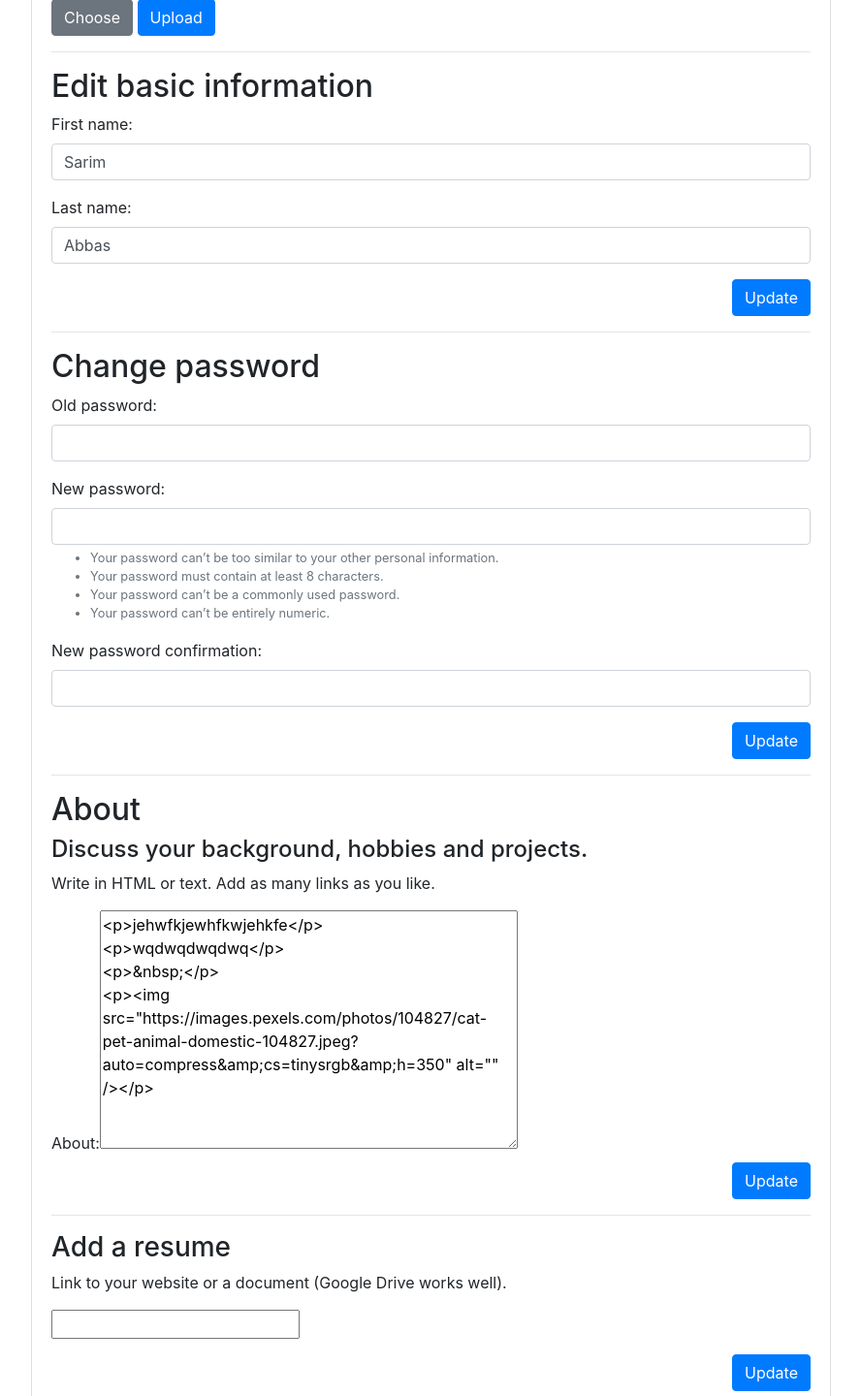
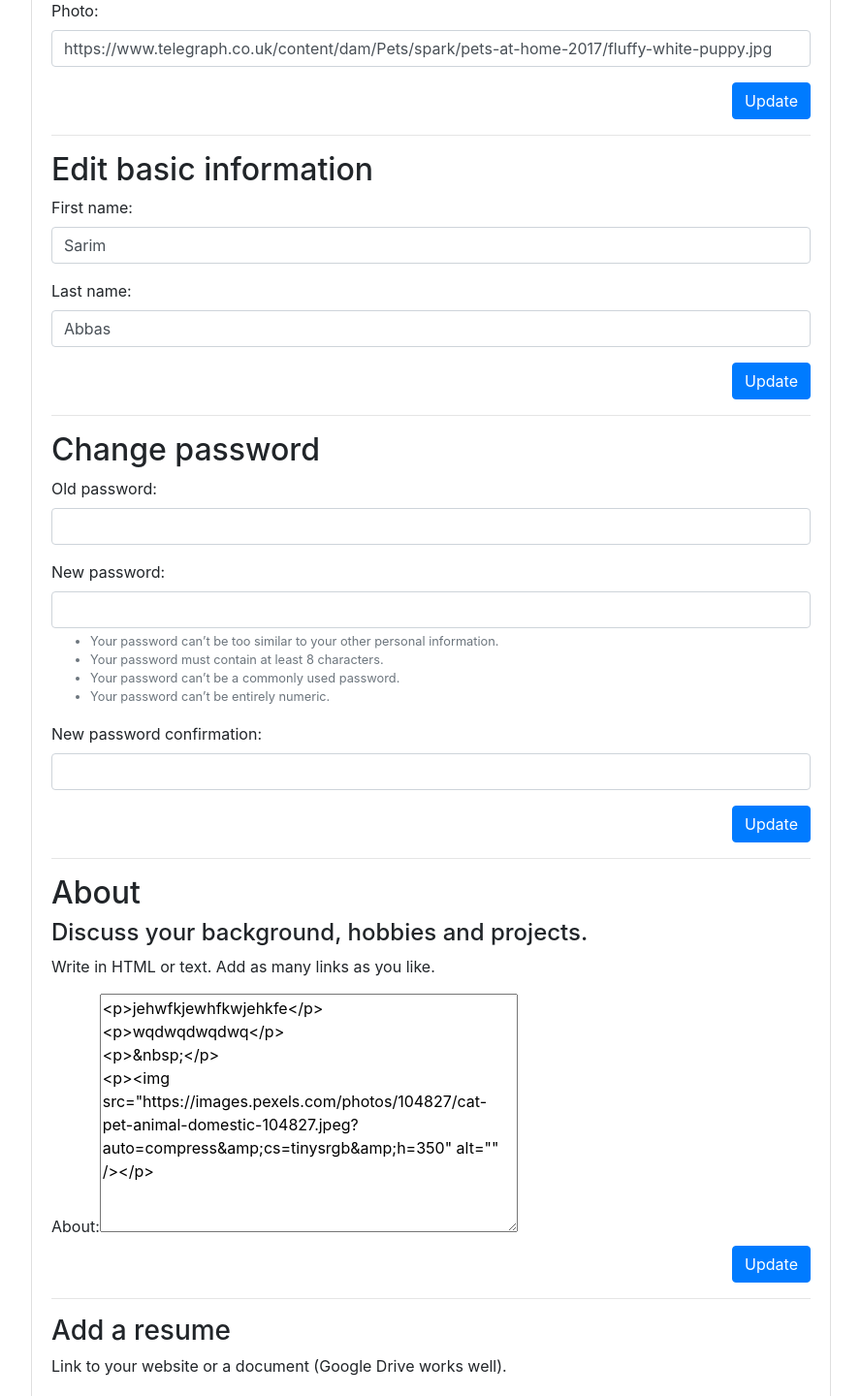
Before and after one commit to yalethinkspace/thinkspace_django, a Django app: page /dashboard/ in a window 1280 px wide, after a click on "Profile". Shown: the part 535-1975 px from the top of the page at 97% size, without its empty margins (338-1226 px from the left). Run offline with Django 3.2, Linux system fonts and the light colour scheme; a user stored in the database is signed in; some libraries are stand-ins or nearby versions.

Commit message:
profile picture + resume functionality

```diff
--- a/client/forms.py
+++ b/client/forms.py
@@ -25,3 +25,13 @@ class DashboardAboutForm(forms.ModelForm):
     class Meta:
         model = User
         fields = ['about']
+
+class DashboardPhotoForm(forms.ModelForm):
+    class Meta:
+        model = User
+        fields = ['photo']
+
+class DashboardResumeForm(forms.ModelForm):
+    class Meta:
+        model = User
+        fields = ['resume']
--- a/client/models.py
+++ b/client/models.py
@@ -21,14 +21,13 @@ class Course(models.Model):
 class User(AbstractUser):
     hearts = models.IntegerField(default=0)
     hearted_users = models.ManyToManyField("User", related_name="hearted_by", blank=True)
-    description = models.TextField(blank=True, null=True)
-    links = models.TextField(blank=True, null=True)
-    image = models.ImageField(blank=True, null=True, upload_to=upload_to)
     is_moderator = models.BooleanField(default=False)
     is_mentor = models.BooleanField(default=False)
     site_roles = models.ManyToManyField(UserSiteRole, related_name="users", blank=True)
     courses = models.ManyToManyField(Course, related_name="courses", blank=True)
     about = HTMLField(blank=True)
+    photo = models.URLField(blank=True)
+    resume = models.URLField(blank=True)
 
     def __str__(self):
         return "{}".format(self.username)
--- a/client/templates/include/dashboard/profile.html
+++ b/client/templates/include/dashboard/profile.html
@@ -5,18 +5,25 @@
         <p class="card-text">You can tweak your profile using the options below.</p>
         <!-- upload photo -->
         <hr>
-        <h2 class="dashboard__profile__heading">Upload a photo</h2>
+        <h2 class="dashboard__profile__heading">Add a profile picture</h2>
         <div class="dashboard__profile__img">
-            <img src="{% static 'img/dashboard/profile/default.jpg' %}" class="rounded" width="50%">
+            {% if user.photo %}
+            <img src="{{ user.photo }}" class="rounded" width="50%">
+            {% else %}
+            <p>You don't seem to have a profile picture. Upload one!</p>
+            {% endif %}
         </div>
-        <form>
-            <button type="input" class="btn btn-secondary dashboard__profile__submit">Choose</button>
-            <button type="submit" class="btn btn-primary dashboard__profile__submit">Upload</button>
+        <form method="post" id="photo" action="{% url 'dashboard' %}" novalidate>
+            {% csrf_token %}
+            {% include 'include/generic/form.html' with form=photo_form %}
+            <div class="d-flex justify-content-end align-items-center">
+                <button type="submit" class="btn btn-primary dashboard__profile__submit">Update</button>
+            </div>
         </form>
         <!-- edit basic information -->
         <hr>
         <h2 class="dashboard__profile__heading">Edit basic information</h2>
-        <form method="post" action="{% url 'dashboard_basic_info' %}" novalidate>
+        <form method="post" id="basic_info" action="{% url 'dashboard' %}" novalidate>
             {% csrf_token %}
             {% include 'include/generic/form.html' with form=basic_info_form %}
             <div class="d-flex justify-content-end align-items-center">
@@ -26,7 +33,7 @@
         <!-- change password -->
         <hr>
         <h2 class="dashboard__profile__heading">Change password</h2>
-        <form method="post" action="{% url 'change_password' %}" novalidate>
+        <form method="post" id="change_password" action="{% url 'change_password' %}" novalidate>
             {% csrf_token %}
             {% include 'include/generic/form.html' with form=password_change_form %}
             <div class="d-flex justify-content-end align-items-center">
@@ -38,7 +45,7 @@
         <h2 class="dashboard__profile__heading">About</h2>
         <h4 class="dashboard__profile__heading">Discuss your background, hobbies and projects.</h4>
         <p class="card-text">Write in HTML or text. Add as many links as you like.</p>
-        <form method="post" action="{% url 'dashboard_about' %}" novalidate>
+        <form method="post" id="about" action="{% url 'dashboard' %}" novalidate>
             {% csrf_token %}
             {{ about_form }}
             <div class="d-flex justify-content-end align-items-center">
@@ -49,12 +56,11 @@
         <hr>
         <h3 class="dashboard__profile__heading">Add a resume</h3>
         <p class="card-text">Link to your website or a document (Google Drive works well).</p>
-        <form>
-            <div class="form-group">
-                <input type="text" class="dashboard__profile__resume-upload" placeholder="">
-            </div>
+        <form method="post" id="resume" action="{% url 'dashboard' %}" novalidate>
+            {% csrf_token %}
+            {% include 'include/generic/form.html' with form=resume_form %}
             <div class="d-flex justify-content-end align-items-center">
-                <button type="submit" class="btn btn-primary">Update</button>
+                <button type="submit" class="btn btn-primary dashboard__profile__submit">Update</button>
             </div>
         </form>
     </div>
--- a/client/urls.py
+++ b/client/urls.py
@@ -9,6 +9,4 @@ urlpatterns = [
         views.activate, name='activate'),
     path('dashboard/', views.dashboard, name='dashboard'),
     path('dashboard/change_password/', views.change_password, name='change_password'),
-    path('dashboard/basic_info/', views.dashboard_basic_info, name='dashboard_basic_info'),
-    path('dashboard/about/', views.dashboard_about, name='dashboard_about'),
 ]
--- a/client/views.py
+++ b/client/views.py
@@ -6,7 +6,7 @@ from django.contrib.auth.forms import PasswordChangeForm
 from django.views.decorators.http import require_POST, require_GET, require_http_methods
 from django.dispatch import receiver
 from django.contrib import messages
-from client.forms import SignUpForm, DashboardBasicInfoForm, DashboardAboutForm
+from client.forms import *
 
 # email confirmation
 from django.contrib.sites.shortcuts import get_current_site
@@ -89,36 +89,33 @@ def change_password(request):
 
 # render dashboard
 def dashboard(request):
-    password_change_form = PasswordChangeForm(request.user)
-    basic_info_form = DashboardBasicInfoForm(instance=request.user)
-    about_form = DashboardAboutForm(instance=request.user)
+    if request.method == 'POST':
+        if "photo" in request.POST:
+            form = DashboardPhotoForm(request.POST, instance=request.user)
+        if "about" in request.POST:
+            form = DashboardAboutForm(request.POST, instance=request.user)
+        if "basic_info" in request.POST:
+            form = DashboardBasicInfoForm(request.POST, instance=request.user)
+        if "resume" in request.POST:
+            form = DashboardResumeForm(request.POST, instance=request.user)
+        if form.is_valid():
+            form.save()
+            messages.success(
+                request, 'Your information was successfully changed.')
+        else:
+            messages.error(
+                request, 'Your information could not be changed. Please correct any errors.')
+        return redirect('dashboard')
+    else:
+        password_change_form = PasswordChangeForm(request.user)
+        basic_info_form = DashboardBasicInfoForm(instance=request.user)
+        about_form = DashboardAboutForm(instance=request.user)
+        photo_form = DashboardPhotoForm(instance=request.user)
+        resume_form = DashboardResumeForm(instance=request.user)
     return render(request, 'dashboard.html', {
         'password_change_form' : password_change_form,
         'basic_info_form': basic_info_form,
-        'about_form' : about_form
+        'about_form' : about_form,
+        'photo_form' : photo_form,
+        'resume_form' : resume_form,
         })
-
-@require_POST
-def dashboard_basic_info(request):
-    form = DashboardBasicInfoForm(request.POST, instance=request.user)
-    if form.is_valid():
-        form.save()
-        messages.success(
-            request, 'Your information was successfully changed.')
-    else:
-        messages.error(
-            request, 'Your information could not be changed. Please correct any errors.')
-    return redirect('dashboard')
-
-
-@require_POST
-def dashboard_about(request):
-    form = DashboardAboutForm(request.POST, instance=request.user)
-    if form.is_valid():
-        form.save()
-        messages.success(
-            request, 'Your information was successfully changed.')
-    else:
-        messages.error(
-            request, 'Your information could not be changed. Please correct any errors.')
-    return redirect('{}#profile'.format(reverse('dashboard')))
```
Also changed, not shown: client/migrations/0005_auto_20180806_0205.py (added), client/migrations/0006_auto_20180806_0219.py (added), db.sqlite3.
